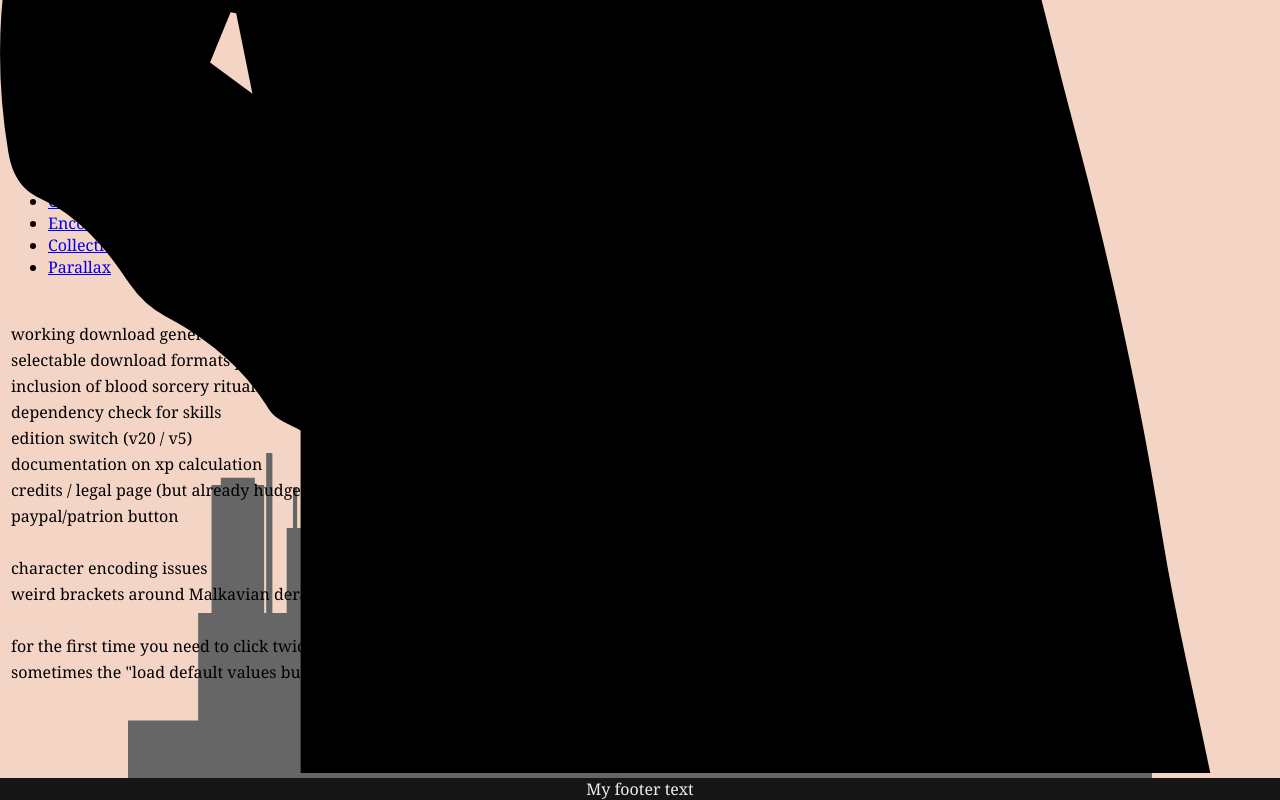
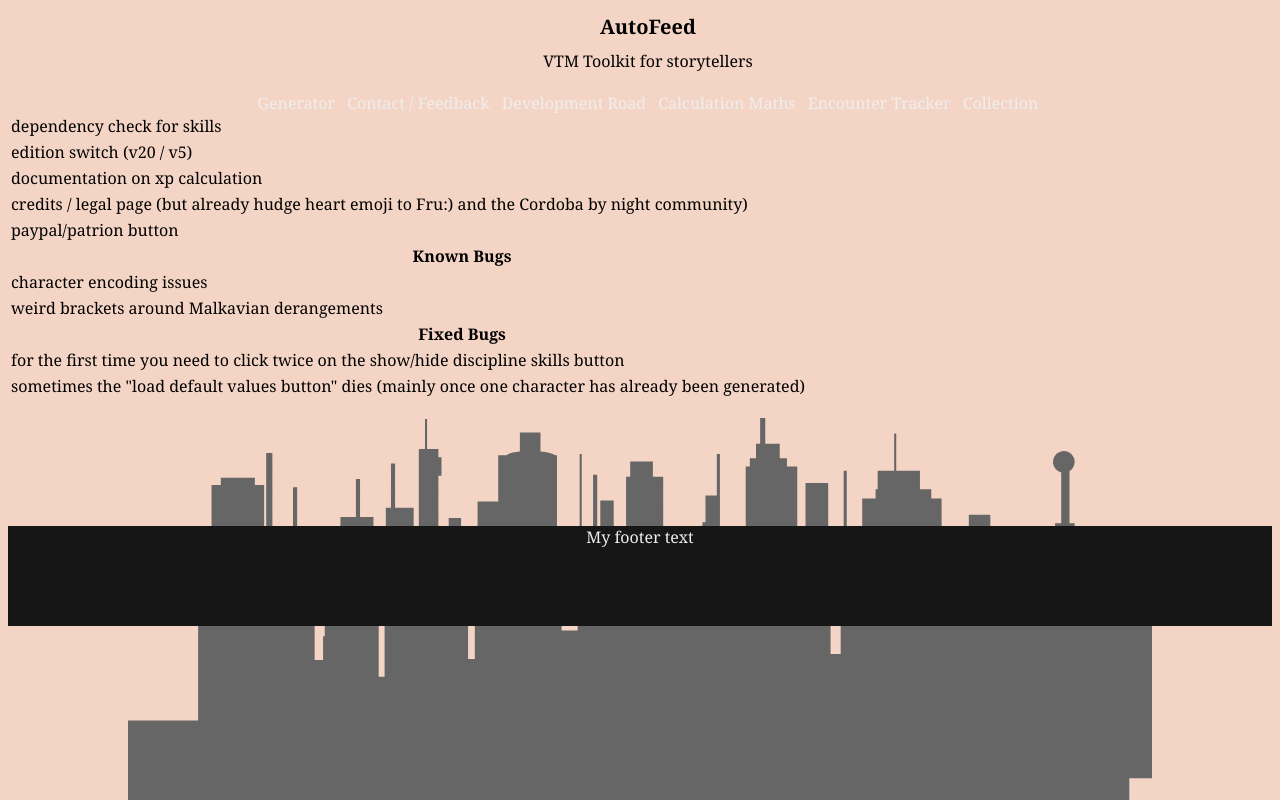
Before and after one commit to BodoBence/RandomVampireGenerator, a Flask app: page /development_road in a window 1280 px wide. Run offline with Flask 2, Linux system fonts and the light colour scheme.

Commit message:
updated the other pages too to the outsourced css system

```diff
--- a/flaskr/main.py
+++ b/flaskr/main.py
@@ -90,10 +90,6 @@ def collection():
     return render_template('collection.html',
         have_generated_character=HAVE_GENERATED_CHARACTER,)
 
-@app.route('/parallax', )
-def parallax():
-    return render_template('parallax.html')
-
 def store_generated_character(details, attributes, skills, disciplines, max_level):
     # unique_key = str(uuid.uuid1())
     pass
--- a/flaskr/static/stylesheets/footer.css
+++ /dev/null
@@ -1,24 +0,0 @@
-/* Footer*/
-
-footer {
-    position: fixed;
-    left: 0;
-    bottom: 0;
-    width: 100%;
-}
-
-.div_footer_container {
-    width: 100%;
-    height: 100%;
-    background-color: var(--bg);
-}
-
-.div_footer_container p {
-    color: var(--white);
-    font-size: 12pt;
-    text-align: center;
-    vertical-align: middle;
-    padding: 0px;
-    margin: 0px;
-    border: 0px;
-}
--- a/flaskr/static/stylesheets/general.css
+++ b/flaskr/static/stylesheets/general.css
@@ -108,3 +108,24 @@ body {
     background-position: bottom -10% right 50%;
     background-size: 80%;
 }
+
+/* Footer*/
+
+footer {
+    /* position: fixed; */
+    position: bottom;
+}
+
+.div_footer_container {
+    margin-top: 10%;
+    width: 100%;
+    height: 100px;
+    background-color: var(--bg);
+    text-align: center;
+}
+
+.div_footer_container p {
+    color: var(--white);
+    font-size: 12pt;
+
+}
--- a/flaskr/templates/development_road.html
+++ b/flaskr/templates/development_road.html
@@ -2,15 +2,12 @@
 <html lang="en">
     <head>
         <link type="text/css" rel="stylesheet" href={{ url_for('static', filename='stylesheets/general.css') }}>
+        <link type="text/css" rel="stylesheet" href={{ url_for('static', filename='stylesheets/navigation.css') }}>
         <link type="text/css" rel="stylesheet" href={{ url_for('static', filename='stylesheets/footer.css') }}>
-        <link type="text/css" rel="stylesheet" href={{ url_for('static', filename='stylesheets/background.css') }}>
     </head>
     <body>
-        <header>
-            {% include "navigation.html" %}
-        </header>
 
-        {% include "background.html" %}
+        {% include "navigation.html" %}
 
         <table class="table_main">
             <div>
@@ -95,8 +92,8 @@
                 </tr>
             </div>
         </table>
+
+        {% include "footer.html" %}
+
     </body>
-    <footer>
-        {% include "footer.html" %}
-    </footer>
 </html>
--- a/flaskr/templates/footer.html
+++ b/flaskr/templates/footer.html
@@ -1,4 +1,5 @@
-<img src="{{ url_for('static', filename='svg/man_silouette.svg') }}" alt="" class="svg_man">
-<div class="div_footer_container">
-    <p> My footer text </p>
-</div>
+<footer>
+    <div class="div_footer_container">
+        <p> My footer text </p>
+    </div>
+</footer>
--- a/flaskr/templates/navigation.html
+++ b/flaskr/templates/navigation.html
@@ -1,4 +1,4 @@
-<head>
+<header>
     <div class="title_container">
         <div>
             <h1> AutoFeed</h1>
@@ -13,12 +13,11 @@
                 <li><a href="/calculation_maths"> Calculation Maths </a></li>
                 <li><a href="/encounter_tracker"> Encounter Tracker </a></li>
                 <li><a href="/collection"> Collection </a></li>
-                <li><a href="/parallax"> Parallax </a></li>
             </ul>
         </nav>
 
     </div>
-</head>
+</header>
 
 <div class="div_post_nav">
 </div>
```
Also changed, not shown: flaskr/static/stylesheets/background.css (deleted, +0 -186 lines), flaskr/templates/background.html (deleted, +0 -44 lines), flaskr/templates/calculation_maths.html (+6 -8 lines), flaskr/templates/collection.html (+7 -11 lines), flaskr/templates/contact.html (+6 -9 lines), flaskr/templates/encounter_tracker.html (+6 -11 lines), flaskr/templates/home.html (+2 -8 lines), flaskr/templates/parallax.html (deleted, +0 -22 lines).
